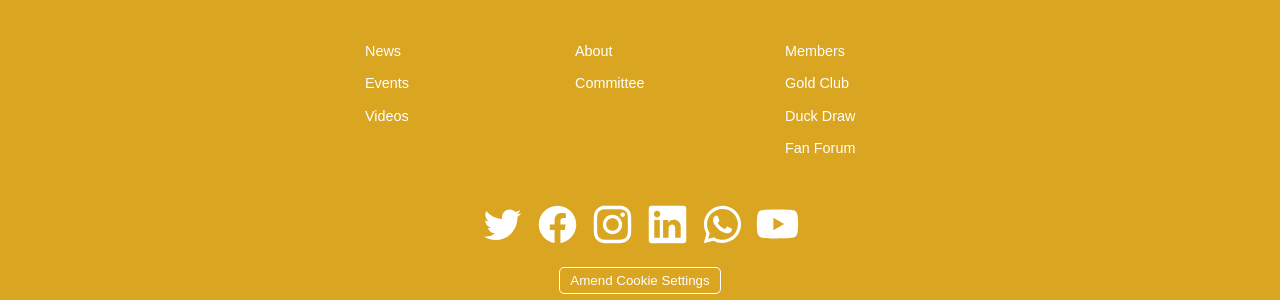
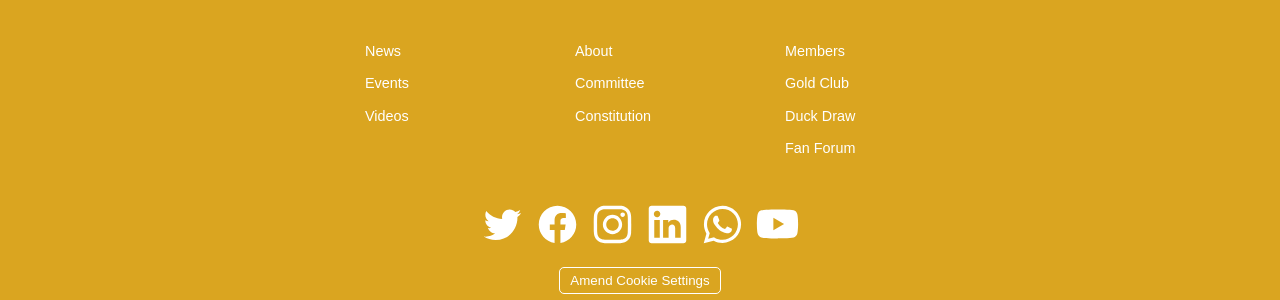
Before and after one commit to RobDWaller/21ducks.github.io, a Jekyll site: the page built from index.html, in a window 1280 px wide and 900 px high, scrolled down 645 px. Shown: the part 531-831 px from the top of the window. Built offline with Jekyll 4.4.1, drawn with Linux system fonts in a browser that asks for light colours; comment, search, counter and statistics services are not loaded.

Commit message:
Added links to the constitution page in relevant menus.

```diff
--- a/_includes/about-menu.html
+++ b/_includes/about-menu.html
@@ -1,4 +1,5 @@
 <ul>
     <li><a href="/about.html">About</a></li>
     <li><a href="/about/committee.html">Committee</a></li>
+    <li><a href="/about/constitution.html">Constitution</a></li>
 </ul>
--- a/_includes/footer.html
+++ b/_includes/footer.html
@@ -11,6 +11,7 @@
             <ul>
                 <li><a href="/about.html">About</a></li>
                 <li><a href="/about/committee.html">Committee</a></li>
+                <li><a href="/about/constitution.html">Constitution</a></li>
             </ul>
         </div>
         <div>
```
